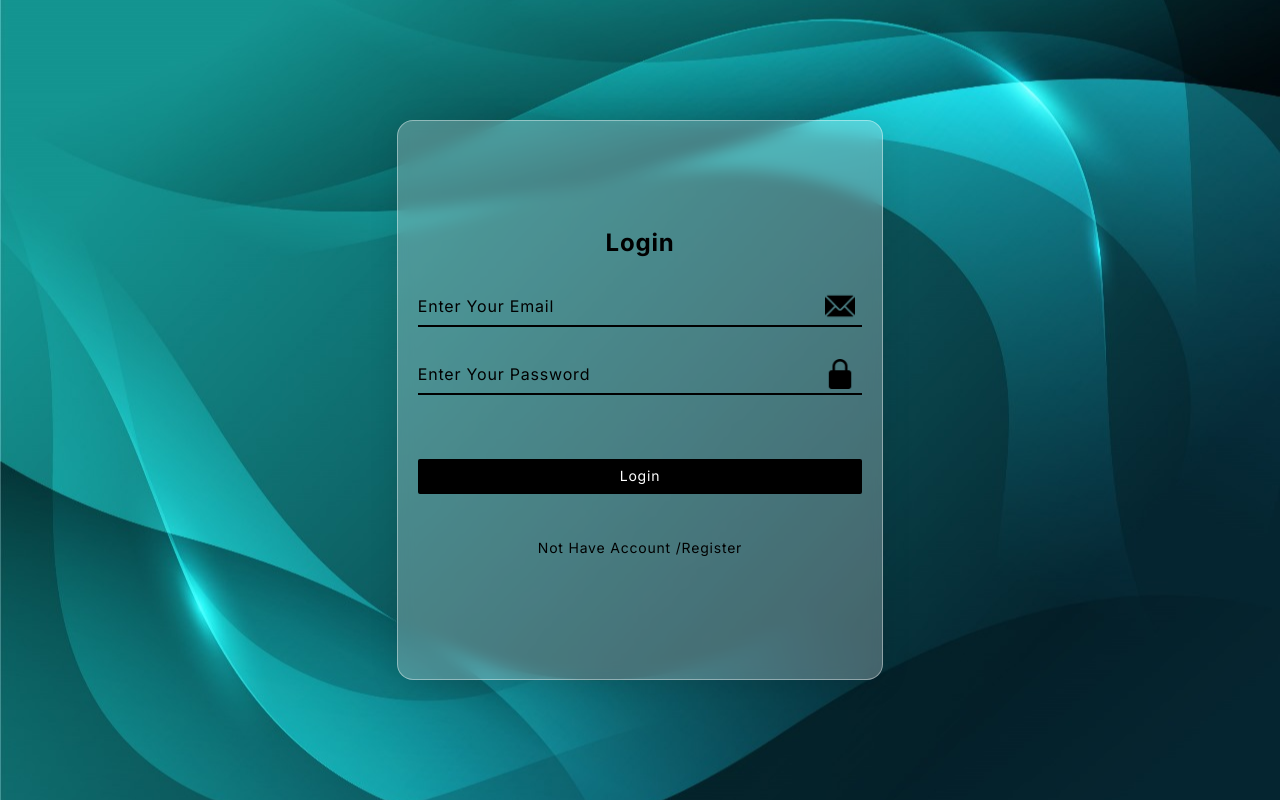
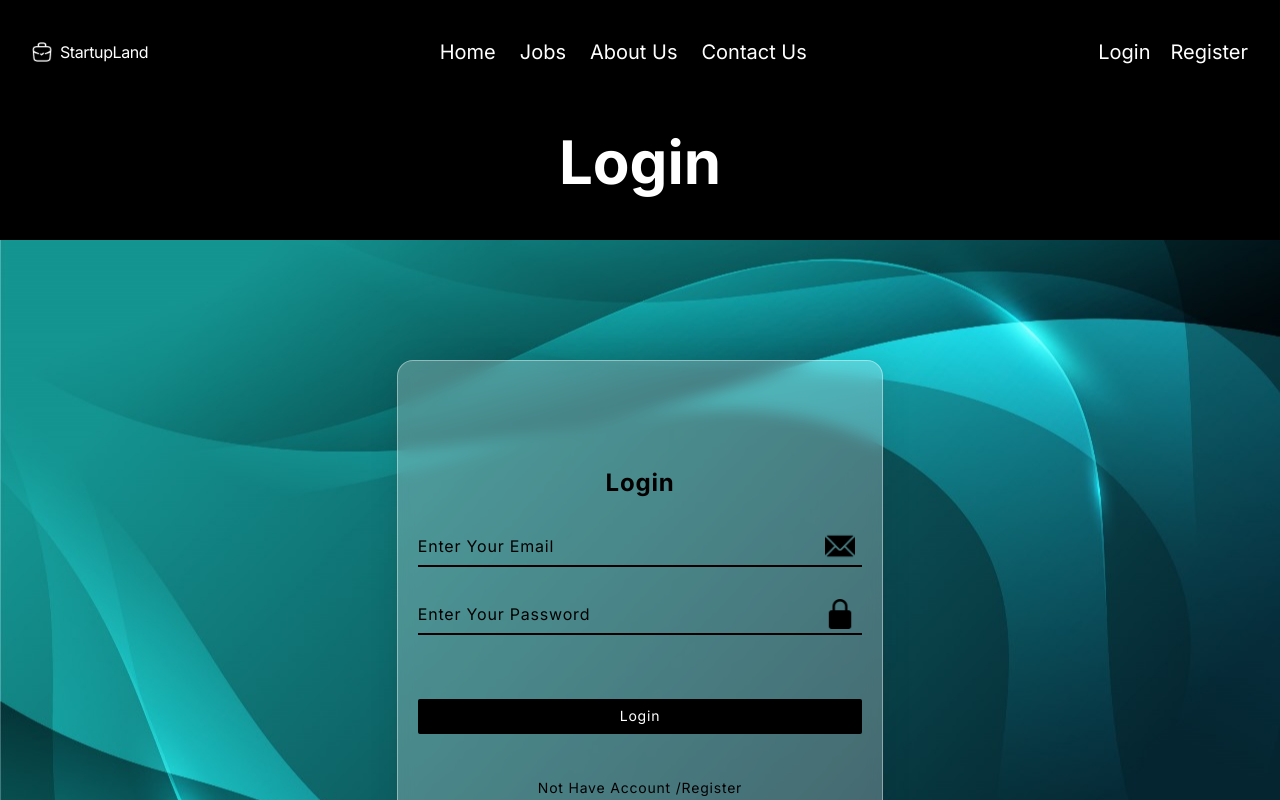
Before and after one commit to HaiderAli771/Job-Portal, a Next.js app: page /login in a window 1280 px wide. Shown: the top 800 px of the page. Built offline with nearby package versions, Linux system fonts and the light colour scheme.

Commit message:
add the event in login and register button

```diff
--- a/src/app/Header.tsx
+++ b/src/app/Header.tsx
@@ -29,8 +29,8 @@ const Header = () => {
 
                         </div>
                         <div className=' md:flex md:flex-row items-center gap-5 hidden  '>
-                            <Link className='text-white text-[20px]' href={"/Login"}>Login</Link>
-                            <Link className='text-white text-[20px] w-[110px] h-[50px] bg-[#309689] flex flex-row justify-center items-center rounded-xl' href={"/Register"}>Register</Link>
+                            <Link className={`${pathname === '/Login' ? 'text-[#309689]' : 'text-white'} text-[20px] `} href={"/Login"}>Login</Link>
+                            <Link className={`${pathname === '/Register' ? 'text-[#a0fff2]  text-[20px]  w-[110px] h-[50px] bg-[#309689] flex flex-row justify-center items-center rounded-xl' : 'text-white'} text-[20px]`} href={"/Register"}>Register</Link>
                         </div>
 
                         <button
@@ -50,8 +50,8 @@ const Header = () => {
                         <Link className={`${pathname === '/Jobs' ? 'text-[#309689] ' : 'text-white'} text-[20px]`} href='/Jobs'>Jobs</Link>
                         <Link className={`${pathname === '/aboutus' ? 'text-[#309689]' : 'text-white'} text-[20px]`} href='/aboutus'>About Us</Link>
                         <Link className={`${pathname === '/contactus' ? 'text-[#309689]' : 'text-white'} text-[20px]`} href='/contactus'>Contact Us</Link>
-                        <Link className='text-white text-[20px] pb-2 ' href={"/Login"}>Login</Link>
-                        <Link className='text-white text-[20px]  w-[110px] h-[50px] bg-[#309689] flex flex-row justify-center items-center rounded-xl' href={"/Register"}>Register</Link>
+                        <Link className={`${pathname === '/Login' ? 'text-[#309689]  text-[20px]   bg-[#309689] ' : 'text-white'} text-[20px]`} href={"/Login"}>Login</Link>
+                        <Link className={`${pathname === '/Register' ? 'text-[#309689]  text-[20px]  w-[110px] h-[50px] bg-[#309689] flex flex-row justify-center items-center rounded-xl' : 'text-white'} text-[20px]`} href={"/Register"}>Register</Link>
 
                     </nav>
                 )}
--- a/src/app/Register/page.tsx
+++ b/src/app/Register/page.tsx
@@ -2,8 +2,14 @@ import React from 'react'
 import Image from 'next/image'
 import Link from 'next/link'
 import "../globals.css"
+import Header from '../Header'
 export default function Register() {
   return (
+    <>
+      <div className="bg-black">
+        <Header />
+        <h1 className="text-white font-bold text-xl md:text-[60px]  text-center pt-16 pb-16">Register</h1>
+      </div>
       <div className=' h-[750px] pl-2 pr-2  flex items-center  justify-center background'>
 
         <div className='md:w-[450px]  glass '>
@@ -43,5 +49,6 @@ export default function Register() {
           </form>
         </div>
       </div>
+    </>
   )
 }
--- a/src/app/login/page.tsx
+++ b/src/app/login/page.tsx
@@ -1,9 +1,14 @@
 import React from 'react'
 import Image from 'next/image'
 import Link from 'next/link';
+import Header from '../Header';
 const Login = () => {
     return (
         <>
+            <div className="bg-black">
+                <Header />
+                <h1 className="text-white font-bold text-xl md:text-[60px]  text-center pt-16 pb-16">Login</h1>
+            </div>
             <div className='w-full bg flex items-center h-screen justify-center tracking-wider  bg-[#309689] background'>
                 <div className='md:w-[38%] md:h-[70%] text-sm glass content-center'>
                     <div className='w-full text-center my-3'>
```
Lines whose indentation alone changed are shown as unchanged.
